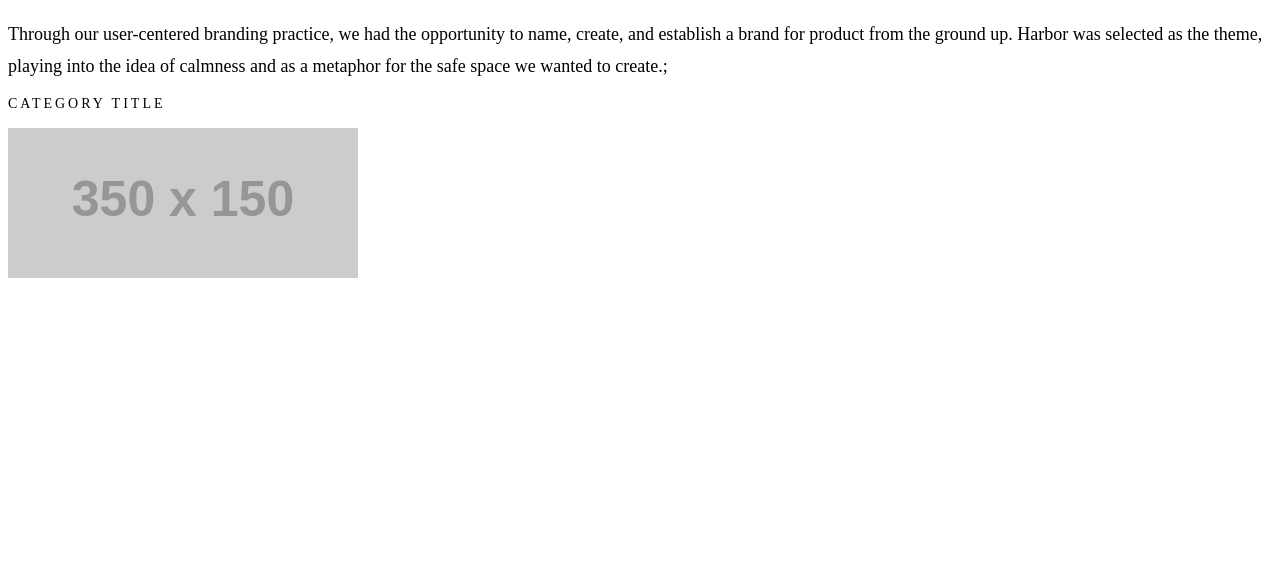
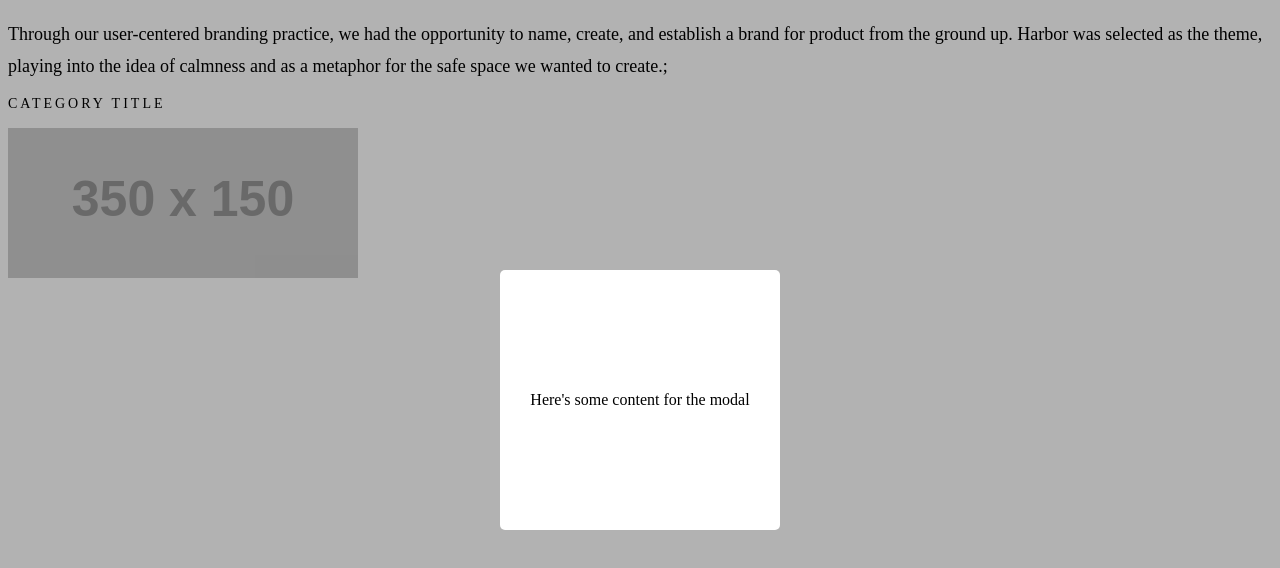
Before and after one commit to sopasdigital/fromlefttowritecal-gatsby, a Gatsby app: page / in a window 1280 px wide. Shown: the top 568 px of the page. Built offline with nearby package versions, Linux system fonts and the light colour scheme.

Commit message:
Add Modal Component without states

```diff
--- /dev/null
+++ b/src/Components/Modal/index.css
@@ -0,0 +1,24 @@
+.Modal {
+  display: flex;
+  align-items: center;
+  justify-content: center;
+  position: fixed;
+  background: rgba(0,0,0,0.3);
+  top: 0;
+  bottom: 0;
+  left: 0;
+  right: 0;
+  padding: 50;
+}
+
+.Modal-container {
+  background: #fff;
+  border-radius: 5px;
+  max-width: 500px;
+  min-height: 200px;
+  margin: 0 auto;
+  padding: 30px;
+  display: flex;
+  align-items: center;
+  justify-content: center;
+}
--- /dev/null
+++ b/src/Components/Modal/index.js
@@ -0,0 +1,24 @@
+import React, { Component } from 'react';
+import PropTypes from 'prop-types';
+
+import './index.css';
+
+export default class Modal extends Component {
+  render() {
+    // if (!this.props.show) {
+    //   return null;
+    // }
+
+    return (
+      <div className="Modal">
+        <div className="Modal-container">{this.props.children}</div>
+      </div>
+    );
+  }
+}
+
+Modal.propTypes = {
+  // onClose: PropTypes.func.isRequired,
+  // show: PropTypes.bool.isRequired,
+  children: PropTypes.node.isRequired,
+};
--- a/src/pages/index.js
+++ b/src/pages/index.js
@@ -2,6 +2,7 @@ import React from 'react';
 import Text from '../Components/Text';
 import CategoryTitle from '../Components/CategoryTitle';
 import Image from '../Components/Image';
+import Modal from '../Components/Modal';
 
 export default () => (
   <div>
@@ -12,5 +13,8 @@ export default () => (
     </Text>
     <CategoryTitle>Category Title</CategoryTitle>
     <Image src="http://via.placeholder.com/350x150" alt="Placeholder Text for Image" />
+    <Modal>
+      Here&apos;s some content for the modal
+    </Modal>
   </div>
 );
```
